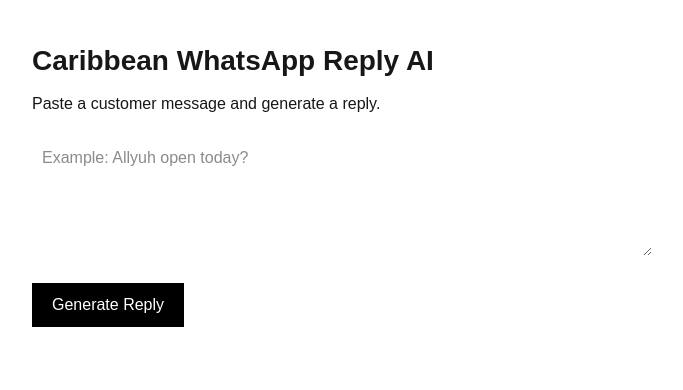
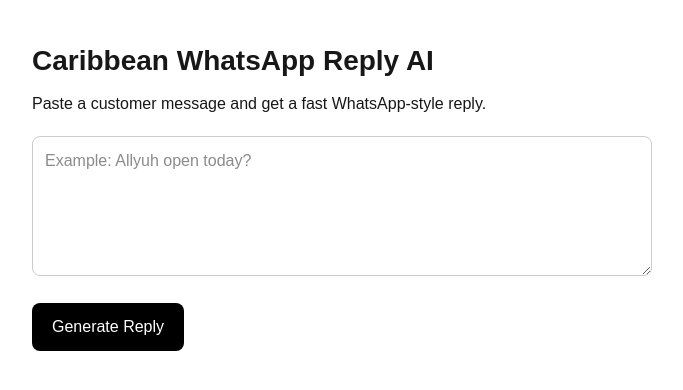
Before and after one commit to orvayndigital/caribbean-ai-reply, a Next.js app: page / in a window 1280 px wide. Shown: the top 390 px of the page, without its empty margins (298-981 px from the left). Built offline with nearby package versions, Linux system fonts and the light colour scheme.

Commit message:
improve ui and reply tone

```diff
--- a/app/api/reply/route.ts
+++ b/app/api/reply/route.ts
@@ -16,7 +16,8 @@
         {
           role: "system",
           content:
-            "You write short, friendly WhatsApp replies for Caribbean small businesses.",
+            "You write short, friendly WhatsApp repliescontent:
+  "You write short, natural, friendly WhatsApp-style replies for Caribbean small businesses. Keep replies practical, human, and concise. Use light Caribbean wording when it feels natural, but do not overdo slang. Sound like a helpful local business owner or assistant. Do not write long paragraphs.", for Caribbean small businesses.",
         },
         {
           role: "user",
--- a/app/page.tsx
+++ b/app/page.tsx
@@ -5,8 +5,13 @@
 export default function Home() {
   const [message, setMessage] = useState("");
   const [result, setResult] = useState("");
+  const [loading, setLoading] = useState(false);
 
   async function generateReply() {
+    setLoading(true);
+    setResult("");
+
+    try {
       const res = await fetch("/api/reply", {
         method: "POST",
         headers: {
@@ -16,17 +21,27 @@
       });
 
       const data = await res.json();
-    setResult(data.reply);
+      setResult(data.reply || "No reply generated.");
+    } catch (error) {
+      setResult("Something went wrong. Please try again.");
+    }
+
+    setLoading(false);
+  }
+
+  async function copyReply() {
+    await navigator.clipboard.writeText(result);
+    alert("Reply copied");
   }
 
   return (
     <main style={{ padding: "40px", maxWidth: "700px", margin: "auto" }}>
-      <h1 style={{ fontSize: "28px", fontWeight: "bold" }}>
+      <h1 style={{ fontSize: "28px", fontWeight: "bold", marginBottom: "10px" }}>
         Caribbean WhatsApp Reply AI
       </h1>
 
-      <p style={{ marginTop: "10px" }}>
-        Paste a customer message and generate a reply.
+      <p style={{ marginBottom: "20px" }}>
+        Paste a customer message and get a fast WhatsApp-style reply.
       </p>
 
       <textarea
@@ -35,28 +50,56 @@
         placeholder="Example: Allyuh open today?"
         style={{
           width: "100%",
-          height: "120px",
-          marginTop: "20px",
-          padding: "10px",
+          height: "140px",
+          padding: "12px",
+          fontSize: "16px",
+          borderRadius: "8px",
+          border: "1px solid #ccc",
         }}
       />
 
       <button
         onClick={generateReply}
+        disabled={loading || !message.trim()}
         style={{
           marginTop: "20px",
-          padding: "10px 20px",
-          background: "black",
+          padding: "12px 20px",
+          background: loading ? "#666" : "black",
           color: "white",
+          border: "none",
+          borderRadius: "8px",
+          cursor: "pointer",
         }}
       >
-        Generate Reply
+        {loading ? "Generating..." : "Generate Reply"}
       </button>
 
       {result && (
-        <div style={{ marginTop: "30px" }}>
-          <h3>Suggested Reply:</h3>
-          <p>{result}</p>
+        <div
+          style={{
+            marginTop: "30px",
+            padding: "20px",
+            border: "1px solid #ddd",
+            borderRadius: "10px",
+            background: "#f9f9f9",
+          }}
+        >
+          <h3 style={{ marginBottom: "10px" }}>Suggested Reply</h3>
+          <p style={{ whiteSpace: "pre-wrap", marginBottom: "15px" }}>{result}</p>
+
+          <button
+            onClick={copyReply}
+            style={{
+              padding: "10px 16px",
+              background: "#111",
+              color: "white",
+              border: "none",
+              borderRadius: "8px",
+              cursor: "pointer",
+            }}
+          >
+            Copy Reply
+          </button>
         </div>
       )}
     </main>
```
Lines whose indentation alone changed are shown as unchanged.
